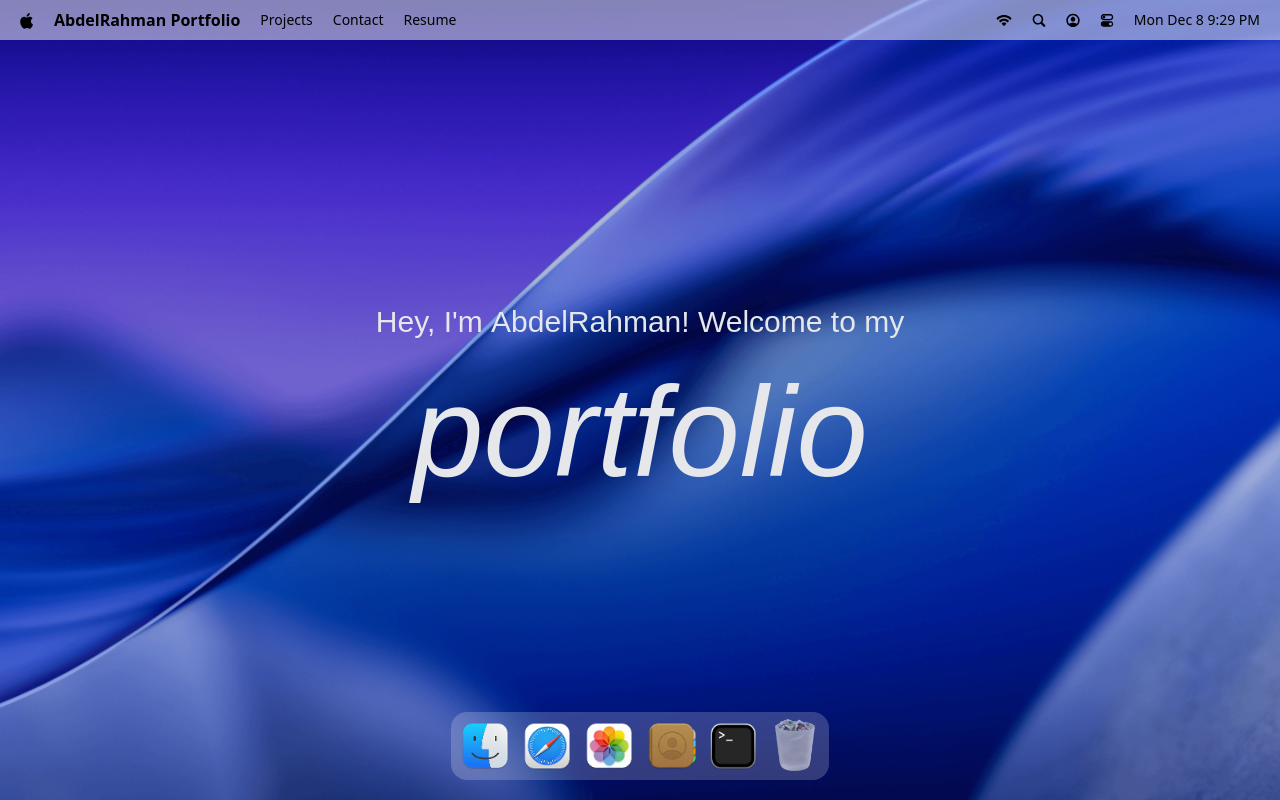
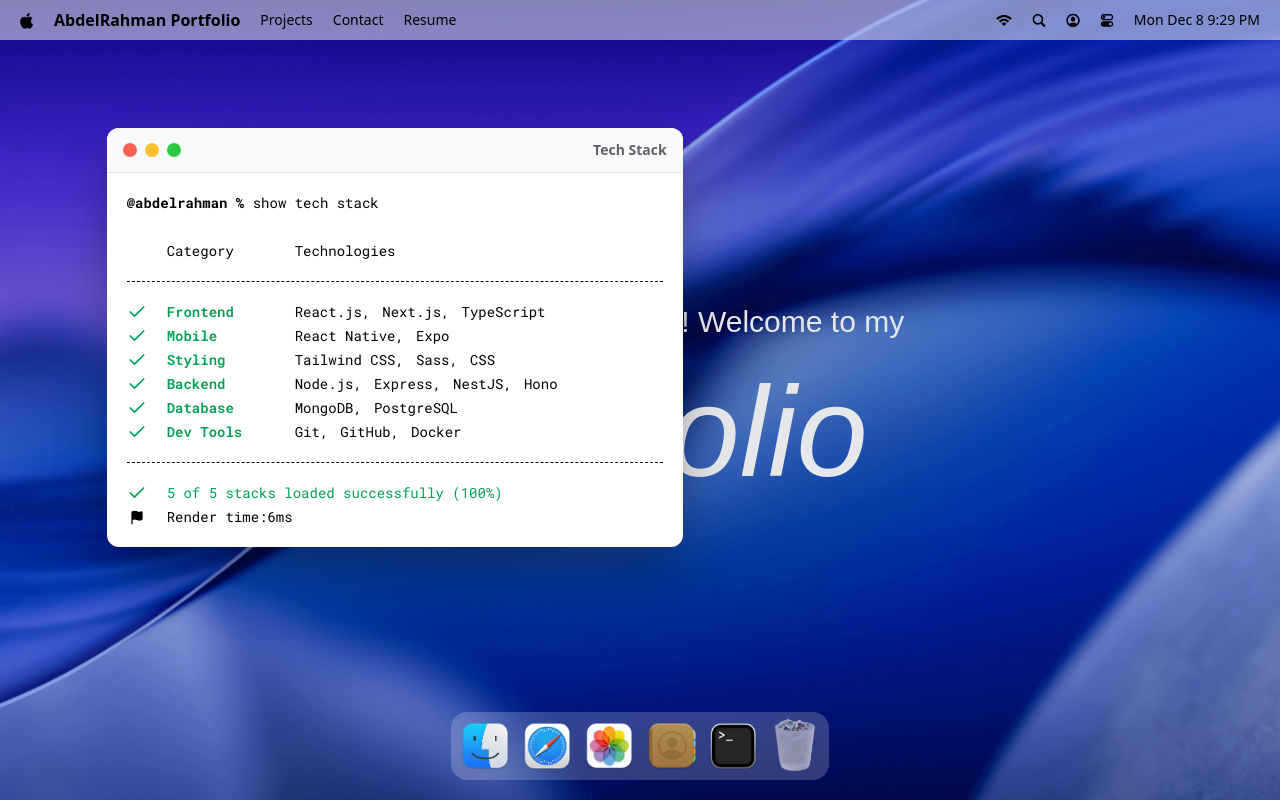
Before and after one commit to Abdulrahman-Mohamad/mac-portfolio, a React (Vite) app: page / in a window 1280 px wide. Both pictures are taken after a click on the button 733 px from the left and 746 px from the top of the page. Built offline with nearby package versions, Linux system fonts and the light colour scheme; a web font is replaced by a local one.

Commit message:
implement a hoc for managing window states and add the first windows - terminal

```diff
--- a/package.json
+++ b/package.json
@@ -31,6 +31,8 @@
     "eslint-plugin-react-hooks": "^7.0.1",
     "eslint-plugin-react-refresh": "^0.4.24",
     "globals": "^16.5.0",
+    "postcss-nested": "^7.0.2",
+    "postcss-nesting": "^13.0.2",
     "vite": "^7.2.4"
   }
 }
--- a/src/App.jsx
+++ b/src/App.jsx
@@ -1,6 +1,11 @@
 import Dock from "#components/Dock";
 import Navbar from "#components/Navbar";
 import Welcome from "#components/Welcome";
+import Terminal from "#windows/Terminal";
+import gsap from "gsap";
+import { Draggable } from "gsap/Draggable";
+
+gsap.registerPlugin(Draggable);
 
 export default function App() {
     return <>
@@ -8,6 +13,8 @@
             <Navbar />
             <Welcome />
             <Dock />
+
+            <Terminal />
         </main>
     </>
 }
--- a/src/components/Welcome.jsx
+++ b/src/components/Welcome.jsx
@@ -4,8 +4,8 @@
 
 
 const FONT_WEIGHTS = {
-    subtitle: { min: 100, max: 700, default: 100 },
-    title: { min: 400, max: 1200, default: 400 }
+    subtitle: { min: 100, max: 400, default: 100 },
+    title: { min: 400, max: 900, default: 400 }
 }
 
 const renderText = (text, className, baseWeight = 400) => {
--- /dev/null
+++ b/src/components/WindowControls.jsx
@@ -0,0 +1,13 @@
+import useWindowStore from "#store/window"
+
+export default function WindowControls({ target }) {
+
+    const { closeWindow } = useWindowStore();
+    return <>
+        <div id="window-controls">
+            <div className="close" onClick={() => closeWindow(target)} />
+            <div className="minimize" />
+            <div className="maximize" />
+        </div>
+    </>
+}
--- /dev/null
+++ b/src/hoc/WindowWrapper.jsx
@@ -0,0 +1,56 @@
+import useWindowStore from "#store/window"
+import { useGSAP } from "@gsap/react";
+import gsap from "gsap";
+import { Draggable } from "gsap/Draggable";
+import { useLayoutEffect, useRef } from "react";
+
+
+export default function WindowWrapper(Component, windowKey) {
+    const Wrapper = (props) => {
+        const { focusWindow, windows } = useWindowStore();
+        const { isOpen, zIndex } = windows[windowKey];
+        const ref = useRef(null);
+
+        useGSAP(() => {
+            const el = ref.current;
+            if (!el || !isOpen) return
+
+            el.style.display = "block"
+
+            gsap.fromTo(el,
+                { scale: 0.8, opacity: 0, y: 40 },
+                { scale: 1, opacity: 1, y: 0, duration: 0.4, ease: "power3.out" }
+            );
+        }, [isOpen])
+
+
+        useGSAP(() => {
+            const el = ref.current;
+            if (!el) return
+
+            const [instance] = Draggable.create(el, {
+                onPress: () => focusWindow(windowKey)
+            });
+
+            return () => instance.kill();
+        }, [])
+        useLayoutEffect(() => {
+            const el = ref.current;
+            if (!el) return
+
+            el.style.display = isOpen ? "block" : "none";
+        }, [isOpen])
+
+        return <section
+            id={windowKey}
+            ref={ref}
+            style={{ zIndex }}
+            className="absolute"
+        >
+            <Component {...props} />
+        </section>
+    }
+
+    Wrapper.displayName = `windowWrapper(${Component.displayName || Component.name || "Component"}})`
+    return Wrapper;
+}
--- a/src/index.css
+++ b/src/index.css
@@ -19,16 +19,18 @@
     --breakpoint-3xl: 1920px;
 }
 
-@utility flex-center {
+@layer utilities {
+    .flex-center {
         @apply flex items-center justify-center;
     }
 
-@utility col-center {
+    .col-center {
         @apply flex flex-col items-center justify-center;
     }
 
-@utility abs-center {
+    .abs-center {
         @apply absolute top-1/2 left-1/2 -translate-x-1/2 -translate-y-1/2;
+    }
 }
 
 @layer base {
@@ -47,12 +49,24 @@
             }
         }
 
+        nav div {
+            @apply flex items-center max-sm:w-full max-sm:justify-center gap-5;
+        }
+
+        nav div &:last-child {
+            @apply max-sm:hidden;
+        }
+
         ul {
             @apply flex items-center gap-5 max-sm:hidden;
 
             p {
                 @apply text-sm cursor-pointer hover:underline transition-all;
             }
+        }
+
+        ul p {
+            @apply text-sm cursor-pointer hover:underline transition-all;
         }
 
         time {
@@ -78,6 +92,14 @@
         }
     }
 
+    #welcome .small-screen {
+        @apply sm:hidden m-7 bg-red-300/20 backdrop-blur-lg p-3 rounded-md absolute top-10;
+    }
+
+    #welcome .small-screen p {
+        @apply flex-1 text-[16px] text-center font-roboto text-gray-400;
+    }
+
     #dock {
         @apply absolute bottom-5 left-1/2 -translate-x-1/2 z-50 select-none max-sm:hidden;
 
@@ -85,12 +107,20 @@
             @apply bg-white/20 backdrop-blur-md justify-between rounded-2xl p-1.5 flex items-end gap-1.5;
         }
 
+        .dock-container {
+            @apply bg-white/20 backdrop-blur-md justify-between rounded-2xl p-1.5 flex items-end gap-1.5;
+        }
+
         .tooltip {
-            @apply !py-1 !px-3 !w-fit !text-center !text-xs !rounded-md !bg-blue-200 !text-blue-900 !shadow-2xl;
+            @apply py-1 px-3 w-fit text-center text-xs rounded-md bg-blue-200 text-blue-900 shadow-2xl;
         }
 
         .dock-icon {
             @apply size-14 3xl:size-20 cursor-pointer;
+
+            img {
+                @apply object-cover object-center;
+            }
 
             img {
                 @apply object-cover object-center;
@@ -100,6 +130,10 @@
 
     #window-controls {
         @apply flex gap-2;
+
+        .close {
+            @apply size-3.5 rounded-full bg-[#ff6157] cursor-pointer;
+        }
 
         .close {
             @apply size-3.5 rounded-full bg-[#ff6157] cursor-pointer;
@@ -127,10 +161,22 @@
             input {
                 @apply placeholder:text-gray-400;
             }
+
+            input {
+                @apply placeholder:text-gray-400;
+            }
+        }
+
+        .search {
+            @apply flex items-center gap-3 w-2/3 bg-white border border-gray-300 rounded-lg px-3 py-2;
         }
 
         .blog {
             @apply bg-white p-10 max-w-3xl mx-auto;
+
+            h2 {
+                @apply text-xl font-bold text-pink-600 mb-10;
+            }
 
             h2 {
                 @apply text-xl font-bold text-pink-600 mb-10;
@@ -143,8 +189,16 @@
                     @apply size-full rounded-md object-cover;
                 }
 
+                img {
+                    @apply size-full rounded-md object-cover;
+                }
+
                 .content {
                     @apply col-span-10 space-y-3;
+
+                    p {
+                        @apply text-xs text-gray-500;
+                    }
 
                     p {
                         @apply text-xs text-gray-500;
@@ -169,8 +223,16 @@
             @apply font-bold text-sm text-center w-full;
         }
 
+        h2 {
+            @apply font-bold text-sm text-center w-full;
+        }
+
         .techstack {
             @apply text-sm font-roboto p-5;
+
+            .label {
+                @apply flex items-center ms-10 mt-7;
+            }
 
             .label {
                 @apply flex items-center ms-10 mt-7;
@@ -179,9 +241,13 @@
             .content {
                 @apply py-5 my-5 border-y border-dashed space-y-1;
 
-                li {
+
                 .check {
                     @apply text-[#00A154] w-5;
+                }
+
+                li .check {
+                    @apply !text-[#00A154] w-5;
                 }
 
                 h3 {
@@ -191,7 +257,7 @@
                 ul {
                     @apply flex items-center gap-3;
                 }
-                }
+
             }
 
             .footnote {
@@ -203,6 +269,16 @@
                     svg {
                         @apply w-5 me-5;
                     }
+
+                    svg {
+                        @apply w-5 me-5;
+                    }
+                }
+
+                p {
+                    @apply flex items-center;
+
+
                 }
             }
         }
@@ -210,6 +286,10 @@
 
     #contact {
         @apply max-w-2xl absolute top-60 left-5/12 bg-white shadow-2xl drop-shadow-2xl rounded-xl overflow-hidden;
+
+        h2 {
+            @apply font-bold text-sm text-center w-full;
+        }
 
         h2 {
             @apply font-bold text-sm text-center w-full;
@@ -229,9 +309,17 @@
                     @apply space-y-5;
                 }
 
+                a {
+                    @apply space-y-5;
+                }
+
                 p {
                     @apply font-semibold text-sm text-white;
                 }
+            }
+
+            li {
+                @apply rounded-lg p-3 w-60 hover:-translate-y-0.5 hover:scale-105 origin-center transition-all duration-300;
             }
         }
     }
@@ -246,9 +334,17 @@
                 @apply text-xs font-medium text-gray-400 mb-1;
             }
 
-            ul {
+            h2 {
+                @apply text-xs font-medium text-gray-400 mb-1;
+            }
+
+
             li {
                 @apply flex space-y-1 items-center gap-2 px-3 py-2 rounded-md cursor-pointer transition-colors;
+
+                &:first-child {
+                    @apply bg-blue-100 text-blue-700;
+                }
 
                 &:first-child {
                     @apply bg-blue-100 text-blue-700;
@@ -262,7 +358,11 @@
                     @apply text-sm font-medium;
                 }
             }
+
         }
+
+        .sidebar {
+            @apply w-3/12 flex-none bg-gray-50 border-r border-gray-200 flex flex-col p-5;
         }
 
         .gallery {
@@ -272,6 +372,10 @@
                 @apply grid grid-cols-5 grid-rows-5 gap-2.5;
 
                 li {
+                    img {
+                        @apply size-full object-cover rounded-lg;
+                    }
+
                     img {
                         @apply size-full object-cover rounded-lg;
                     }
@@ -293,11 +397,25 @@
                     }
                 }
             }
+
+            ul {
+                @apply grid grid-cols-5 grid-rows-5 gap-2.5;
+            }
         }
     }
 
     #resume {
         @apply w-fit h-fit absolute top-16 left-7/12 bg-white shadow-2xl drop-shadow-2xl rounded-xl overflow-hidden;
+
+        #window-header {
+            h2 {
+                @apply font-bold text-sm text-center flex-1;
+            }
+
+            h2 {
+                @apply font-bold text-sm text-center flex-1;
+            }
+        }
 
         #window-header {
             h2 {
@@ -316,8 +434,16 @@
                 @apply text-xs font-medium text-gray-400 mb-1;
             }
 
+            h3 {
+                @apply text-xs font-medium text-gray-400 mb-1;
+            }
+
             ul {
                 @apply space-y-1;
+
+                .active {
+                    @apply bg-blue-100 text-blue-700;
+                }
 
                 .active {
                     @apply bg-blue-100 text-blue-700;
@@ -333,6 +459,10 @@
             }
         }
 
+        .sidebar {
+            @apply w-48 bg-gray-50 border-r border-gray-200 flex flex-col p-5 space-y-3;
+        }
+
         .content {
             @apply flex-1 p-8 bg-white max-w-2xl relative;
 
@@ -343,9 +473,17 @@
                     @apply object-contain object-center size-16 relative group-hover:scale-105;
                 }
 
+                img {
+                    @apply object-contain object-center size-16 relative group-hover:scale-105;
+                }
+
                 p {
                     @apply text-sm text-center font-medium w-40;
                 }
+            }
+
+            li {
+                @apply absolute flex items-center flex-col gap-3;
             }
         }
     }
@@ -356,19 +494,35 @@
         h2 {
             @apply font-bold text-sm text-center w-full;
         }
+
+        h2 {
+            @apply font-bold text-sm text-center w-full;
+        }
+    }
+
+    #window-header p {
+        @apply font-bold text-[#5f6266];
     }
 
     #imgfile {
         @apply w-xl absolute top-40 left-2/12 bg-white shadow-2xl drop-shadow-2xl rounded-xl overflow-hidden;
 
-        #window-header {
-            p {
+
+        #window-header p {
             @apply font-bold text-[#5f6266];
         }
+
+        #window-header p {
+            @apply font-bold text-[#5f6266];
         }
+
 
         .preview {
             @apply p-2 bg-gray-200 max-h-[70vh];
+
+            img {
+                @apply w-full h-fit object-contain object-center;
+            }
 
             img {
                 @apply w-full h-fit object-contain object-center;
@@ -379,9 +533,12 @@
     #home {
         @apply relative z-0 max-sm:hidden;
 
-        ul {
-            li {
+        ul li {
             @apply absolute z-0 select-none flex items-center flex-col;
+
+            img {
+                @apply group-hover:bg-gray-950/10 p-1 rounded-md;
+            }
 
             img {
                 @apply group-hover:bg-gray-950/10 p-1 rounded-md;
@@ -391,6 +548,9 @@
                 @apply text-sm text-white text-center px-1 rounded-md group-hover:bg-blue-500 transition-colors max-w-40;
             }
         }
+
+        ul li {
+            @apply absolute z-0 select-none flex items-center flex-col;
         }
     }
 }
--- /dev/null
+++ b/src/windows/Terminal.jsx
@@ -0,0 +1,50 @@
+import WindowControls from "#components/WindowControls"
+import { techStack } from "#constants"
+import WindowWrapper from "#hoc/WindowWrapper"
+import { Check, Flag } from "lucide-react"
+
+const Terminal = () => {
+    return <>
+        <div id="window-header">
+            <WindowControls target="terminal"/>
+            <p>Tech Stack</p>
+        </div>
+        <div className="techstack">
+            <p>
+                <span className="font-bold">@abdelrahman % </span>
+                show tech stack
+            </p>
+            <div className="label">
+                <p className="w-32">Category</p>
+                <p>Technologies</p>
+            </div>
+            <ul className="content">
+                {techStack.map(({ category, items }) => (
+                    <li key={category} className="flex items-center">
+                        <Check className="check" size={20} />
+                        <h3>{category}</h3>
+                        <ul>
+                            {items.map((item, i) => (
+                                <li key={i}>{item}{i < items.length - 1 ? "," : ""}</li>
+                            ))}
+                        </ul>
+                    </li>
+                ))}
+            </ul>
+            <div className="footnote">
+                <p>
+                    <Check size={20} />5 of 5 stacks loaded successfully (100%)
+                </p>
+                <p className="text-black">
+                    <Flag size={15} fill="black" />
+                    Render time:6ms
+                </p>
+            </div>
+        </div>
+
+    </>
+}
+
+const TerminalWindow = WindowWrapper(Terminal, "terminal")
+
+export default TerminalWindow
```
Also changed, not shown: vite.config.js (+6 -1 lines), 1 other file (tests, documents, lock files or other folders). Lines whose indentation alone changed are shown as unchanged.
